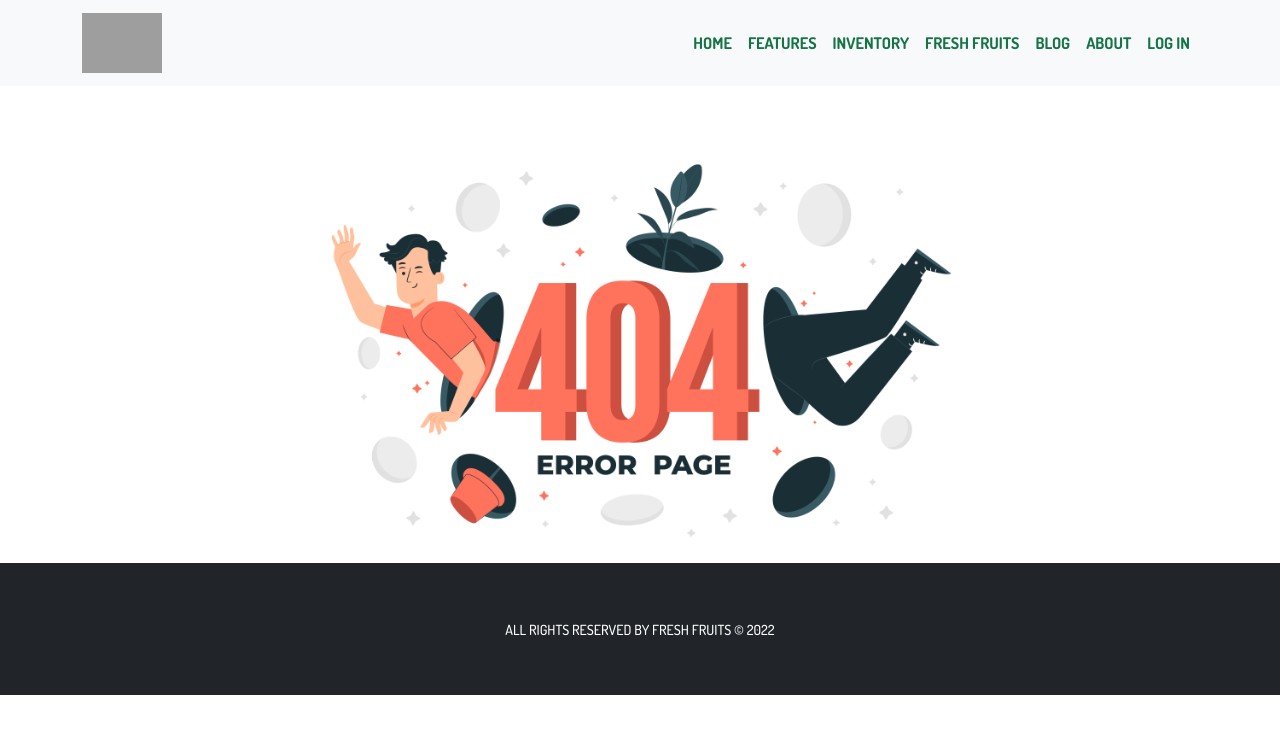
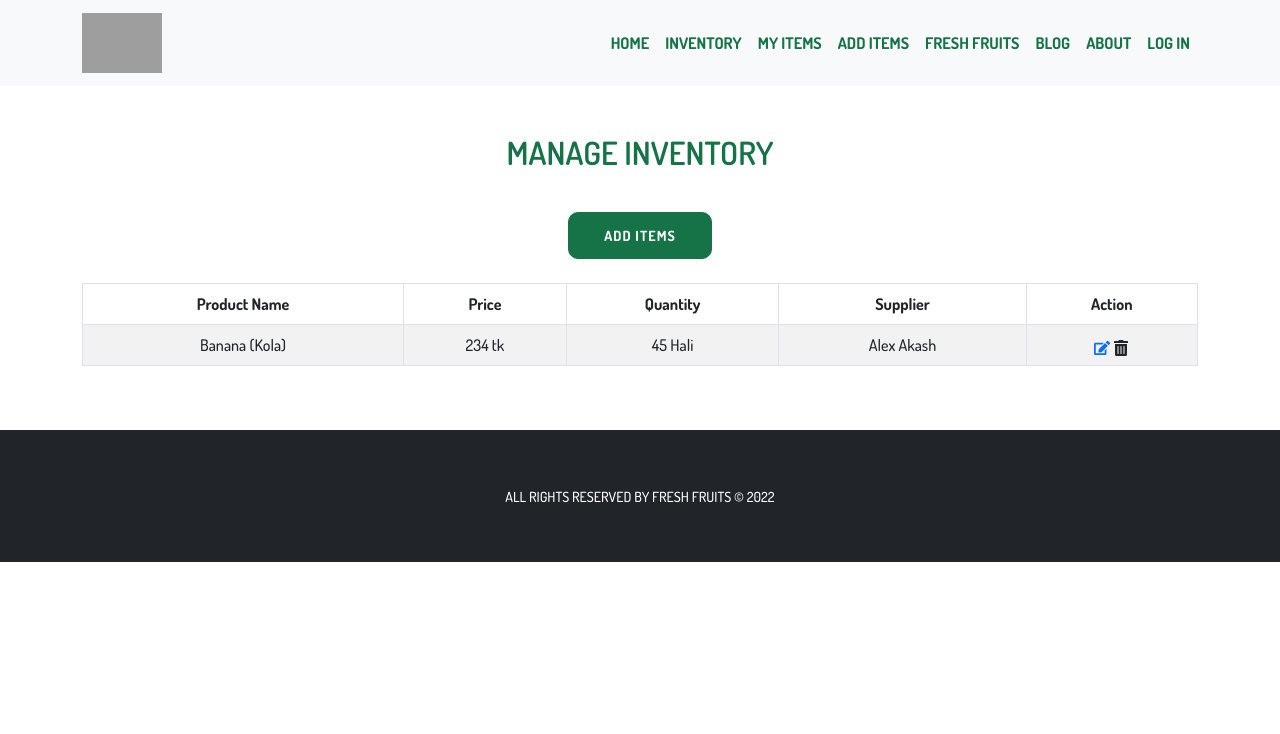
Before and after one commit to alexakash53/fresh-fruits-client, a React (Create React App) app: page /inventory in a window 1280 px wide. Shown: the top 734 px of the page. Built offline with nearby package versions, Linux system fonts and the light colour scheme; no server answers; grey boxes are pictures that could not be loaded.

Commit message:
readme file update

```diff
--- a/src/App.js
+++ b/src/App.js
@@ -5,6 +5,10 @@ import AllFruits from './Pages/AllFruites/AllFruits';
 import Home from './Pages/Home/Home/Home';
 import ProductDetails from './Pages/Home/Product/ProductDetails';
 import Products from './Pages/Home/Products/Products';
+import AddItem from './Pages/Inventory/AddItem/AddItem';
+import Inventory from './Pages/Inventory/Inventory/Inventory';
+import MyItem from './Pages/Inventory/MyItem/MyItem';
+import UpdateItem from './Pages/Inventory/UpdateItem/UpdateItem';
 import Login from './Pages/Login/Login/Login';
 import Register from './Pages/Login/Register/Register';
 import Blog from './Pages/Shared/Blog/Blog';
@@ -19,6 +23,10 @@ function App() {
         <Routes>
           <Route path='/' element={<Home></Home>}></Route>
           <Route path='/blog' element={<Blog></Blog>}></Route>
+          <Route path='/inventory' element={<Inventory></Inventory>}></Route>
+          <Route path='/my-item' element={<MyItem></MyItem>}></Route>
+          <Route path='/add-item' element={<AddItem></AddItem>}></Route>
+          <Route path='/update-item' element={<UpdateItem></UpdateItem>}></Route>
           <Route path="/about" element={<About></About>}></Route>
           <Route path="/product-details" element={<ProductDetails></ProductDetails>}></Route>
           <Route path='/login' element={<Login></Login>}></Route>
--- a/src/Pages/Home/Product/Product.css
+++ b/src/Pages/Home/Product/Product.css
@@ -25,7 +25,6 @@
 .product-details{
     text-align: left;
 }
-.product-details{}
 .product-details h4{
     font-weight: 600;
 }
@@ -33,3 +32,22 @@
     color: #555;
     font-size: 18px;
 }
+.details-info{
+    text-align: left;
+}
+.details-btn{
+    color: #fff;
+    margin-top: 20px;
+    display: inline;
+    font-family: 'Dosis', sans-serif;
+    border: 1px solid #157347;
+    border-radius: 10px;
+    text-transform: uppercase;
+    outline: none;
+    background: #157347;
+    padding: 12px 35px;
+    font-size: 14px;
+    font-weight: 700;
+    letter-spacing: 1px;
+    cursor: pointer;
+}
--- a/src/Pages/Home/Product/ProductDetails.js
+++ b/src/Pages/Home/Product/ProductDetails.js
@@ -1,4 +1,5 @@
 import React from 'react';
+import Register from '../../Login/Register/Register';
 import './Product.css'
 
 const ProductDetails = () => {
@@ -25,6 +26,10 @@ const ProductDetails = () => {
                             <h4>Stock Quantity : <span>432</span></h4>
                             <h4>Sold : <span>37</span></h4>
                         </div>
+                        <div className="details-info">
+                            <button className='details-btn me-4'>Deleverd</button>
+                            <input className='mb-2' placeholder='Quantity' type="number" {...Register("Quantity")} /> <button className='details-btn'>Stock Update</button>
+                        </div>
                     </div>
                 </div>
             </div>
--- /dev/null
+++ b/src/Pages/Inventory/AddItem/AddItem.css
@@ -0,0 +1,20 @@
+input,textarea{
+    padding: 10px 20px;
+    border: 1px solid #157347;
+    border-radius: 10px;
+}
+.item-btn{
+        background: #157347;
+        color: #fff;
+        margin-top: 20px;
+        display: inline;
+        font-family: 'Dosis', sans-serif;
+        border-radius: 10px;
+        text-transform: uppercase;
+        outline: none;
+        padding: 10px 40px;
+        font-size: 14px;
+        font-weight: 700;
+        letter-spacing: 1px;
+        cursor: pointer;
+}
--- /dev/null
+++ b/src/Pages/Inventory/AddItem/AddItem.js
@@ -0,0 +1,24 @@
+import React from 'react';
+import Register from '../../Login/Register/Register';
+import './AddItem.css';
+
+const AddItem = () => {
+    return (
+        <div className='py-5'>
+            <div className='w-50 mx-auto'>
+            <h2 className='section-title'>add New Items</h2>
+             <form className='d-flex flex-column' onSubmit={(onsubmit)}>
+                <input className='mb-2' placeholder='Name' {...Register("Name", { required: true, maxLength: 20 })} />
+                <input className='mb-2' placeholder='Price' type="number" {...Register("price")} />
+                <input className='mb-2' placeholder='Quantity' type="number" {...Register("Quantity")} />
+                <input className='mb-2' placeholder='Suplier Name' type="Name" {...Register("Name")} />
+                <input className='mb-2' placeholder='photo url' type="text" {...Register("img")} />
+                <textarea className='mb-2' placeholder='Description' {...Register("Description")} />
+                <input className='item-btn' type="submit" value="Add Items" />
+             </form>
+        </div>
+        </div>
+    );
+};
+
+export default AddItem;
--- /dev/null
+++ b/src/Pages/Inventory/Inventory/Inventory.js
@@ -0,0 +1,41 @@
+import React from 'react';
+import { Table } from 'react-bootstrap';
+import { FaTrashAlt, FaEdit } from "react-icons/fa";
+import { Link } from 'react-router-dom';
+
+const Inventory = () => {
+    return (
+        <div className='py-5'>
+            <div className="container">
+                <div className="inventory">
+                      <h2 className='section-title'>Manage inventory</h2>
+                      <button className='details-btn mb-4'>Add Items</button>
+                </div>
+                <div className="inventory-table">
+                    <Table striped bordered hover>
+                        <thead>
+                            <tr>
+                                <th>Product Name</th>
+                                <th>Price</th>
+                                <th>Quantity</th>
+                                <th>Supplier</th>
+                                <th>Action</th>
+                            </tr>
+                        </thead>
+                        <tbody>
+                            <tr>
+                                <td>Banana (Kola)</td>
+                                <td>234 tk</td>
+                                <td>45 Hali</td>
+                                <td>Alex Akash</td>
+                            <td className='update-icon'> <Link to={'/update-item'}><FaEdit/></Link> <FaTrashAlt/></td>
+                            </tr>
+                        </tbody>
+                    </Table>
+                </div>
+            </div>
+        </div>
+    );
+};
+
+export default Inventory;
--- /dev/null
+++ b/src/Pages/Inventory/MyItem/MyItem.js
@@ -0,0 +1,40 @@
+import React from 'react';
+import { Table } from 'react-bootstrap';
+import { FaTrashAlt, FaEdit } from "react-icons/fa";
+import { Link } from 'react-router-dom';
+
+const MyItem = () => {
+    return (
+        <div className='py-5'>
+            <div className="container">
+                <div className="my-item">
+                      <h2 className='section-title'>My Items</h2>
+                </div>
+                <div className="item-table">
+                    <Table striped bordered hover>
+                        <thead>
+                            <tr>
+                                <th>Product Name</th>
+                                <th>Price</th>
+                                <th>Quantity</th>
+                                <th>Supplier</th>
+                                <th>Action</th>
+                            </tr>
+                        </thead>
+                        <tbody>
+                            <tr>
+                                <td>Banana (Kola)</td>
+                                <td>234 tk</td>
+                                <td>45 Hali</td>
+                                <td>Alex Akash</td>
+                                <td className='update-icon'> <Link to={'/update-item'}><FaEdit/></Link> <FaTrashAlt/></td>
+                            </tr>
+                        </tbody>
+                    </Table>
+                </div>
+            </div>
+        </div>
+    );
+};
+
+export default MyItem;
--- /dev/null
+++ b/src/Pages/Inventory/UpdateItem/UpdateItem.js
@@ -0,0 +1,25 @@
+import React from 'react';
+import Register from '../../Login/Register/Register';
+
+const UpdateItem = () => {
+    return (
+        <div>
+            <div className='py-5'>
+            <div className='w-50 mx-auto'>
+            <h2 className='section-title'>Update Items</h2>
+             <form className='d-flex flex-column' onSubmit={(onsubmit)}>
+                <input className='mb-2' placeholder='Name' {...Register("Name", { required: true, maxLength: 20 })} />
+                <input className='mb-2' placeholder='Price' type="number" {...Register("price")} />
+                <input className='mb-2' placeholder='Quantity' type="number" {...Register("Quantity")} />
+                <input className='mb-2' placeholder='Suplier Name' type="Name" {...Register("Name")} />
+                <input className='mb-2' placeholder='photo url' type="text" {...Register("img")} />
+                <textarea className='mb-2' placeholder='Description' {...Register("Description")} />
+                <input className='item-btn' type="submit" value="Update Items" />
+             </form>
+        </div>
+        </div>
+        </div>
+    );
+};
+
+export default UpdateItem;
--- a/src/Pages/Shared/Header/Header.js
+++ b/src/Pages/Shared/Header/Header.js
@@ -22,8 +22,9 @@ const Header = () => {
                     </Navbar.Brand>
                     <Nav className="me-r text-uppercase fs-6 fw-bold">
                     <Nav.Link as={Link} to="/">Home</Nav.Link>
-                    <Nav.Link as={Link} to="features">Features</Nav.Link>
                     <Nav.Link as={Link} to="inventory">Inventory</Nav.Link>
+                    <Nav.Link as={Link} to="my-item">My Items</Nav.Link>
+                    <Nav.Link as={Link} to="add-item">Add Items</Nav.Link>
                     <Nav.Link as={Link} to="fruits">Fresh Fruits</Nav.Link>
                     <Nav.Link as={Link} to="blog">Blog</Nav.Link>
                     <Nav.Link as={Link} to="about">About</Nav.Link>
```
Also changed, not shown: 1 other file (tests, documents, lock files or other folders).
